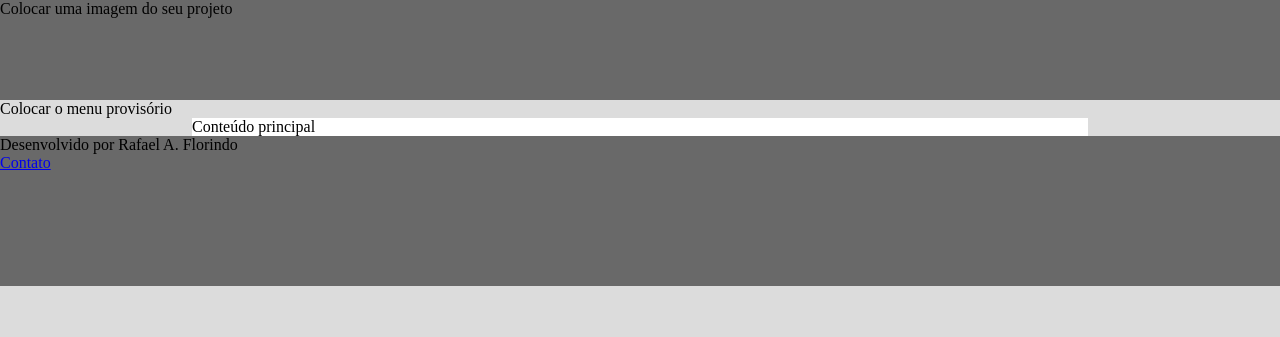
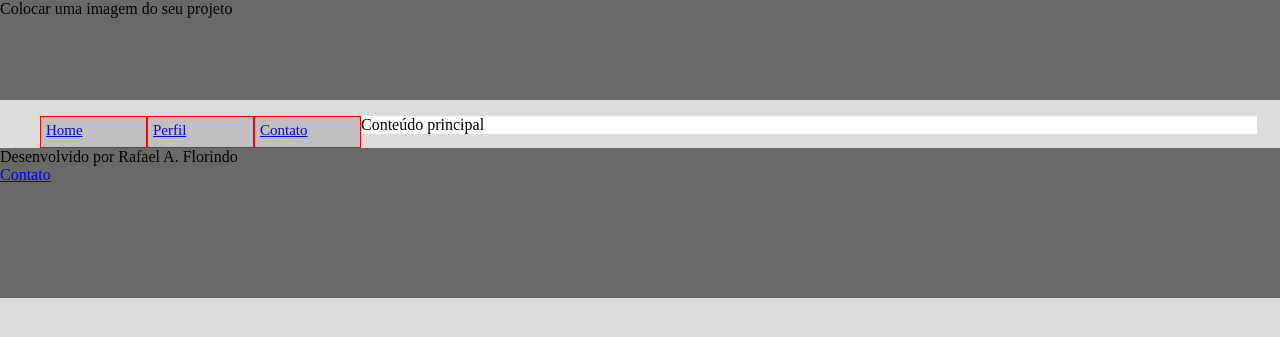
Before and after one commit to anabitencourt/InformaticaIntegrado, a PHP site: page / in a window 1280 px wide. Shown: the top 337 px of the page. Run offline with PHP 8.4, Linux system fonts and the light colour scheme.

Commit message:
Add files via upload

```diff
--- /dev/null
+++ b/3info/projetoApp/estilo.css
@@ -0,0 +1,42 @@
+body{
+		margin:0;
+		padding:0px;
+		background-color: #DCDCDC;
+	}
+	.topo{
+		width:100%;
+		height: 100px;
+		background-color: #696969;
+	}
+	/*.menu{
+		width: 100%;
+		background-color: #DCDCDC;
+		float: left;
+	}		*/
+	.conteudo{
+		width: 70%;
+		margin: 0 auto;
+		background-color: white;
+		float: left;
+	}
+	.rodape{
+		width:100%;
+		height: 150px;
+		background-color: #696969;
+		float: left;
+	}
+	ul{
+
+	}
+	li{
+		list-style: none;/*retira os marcadores*/
+		width: 100px;
+		height: 25px;
+		padding-left: 5px;/*espaço da margem interna a esquerda*/
+		padding-top: 5px;/*espaço da margem interna do topo*/
+		border: 1px solid red;
+		background-color: silver;
+		font-size: 15px;
+		float: left;/*flutuar a esquerda*/
+		margin: 0;
+	}
--- a/3info/projetoApp/index.php
+++ b/3info/projetoApp/index.php
@@ -1,40 +1,20 @@
 <html>
 	<head>
 	<title>
-		Projeto App Minha Casa minha Vida
+		Projeto App Minha Casa Minha Vida
 	</title>
-	<style type="text/css">
-	body{
-		margin:0;
-		padding:0px;
-		background-color: #DCDCDC;
-	}
-	.topo{
-		width:100%;
-		height: 100px;
-		background-color: #696969;
-	}
-	.menu{
-		width: 100%;
-		background-color: #DCDCDC;
-	}
-	.conteudo{
-		width: 70%;
-		margin: 0 auto;
-		background-color: white;
-	}
-	.rodape{
-		width:100%; height: 150px;
-		background-color: #696969;
-	}
-	</style>
+	<link type="text/css" href="estilo.css" rel="stylesheet">
 	</head>
 <body>
 	<div class="topo">
 		Colocar uma imagem do seu projeto
 	</div>
 	<div class="menu">
-		Colocar o menu provisório
+		<ul>
+			<li><a href="index.php">Home</a></li>
+			<li><a href="perfil.php">Perfil</a></li>
+			<li><a href="contato.php">Contato</a></li>
+		</ul>
 	</div>
 	<div class="conteudo">
 		Conteúdo principal
```
